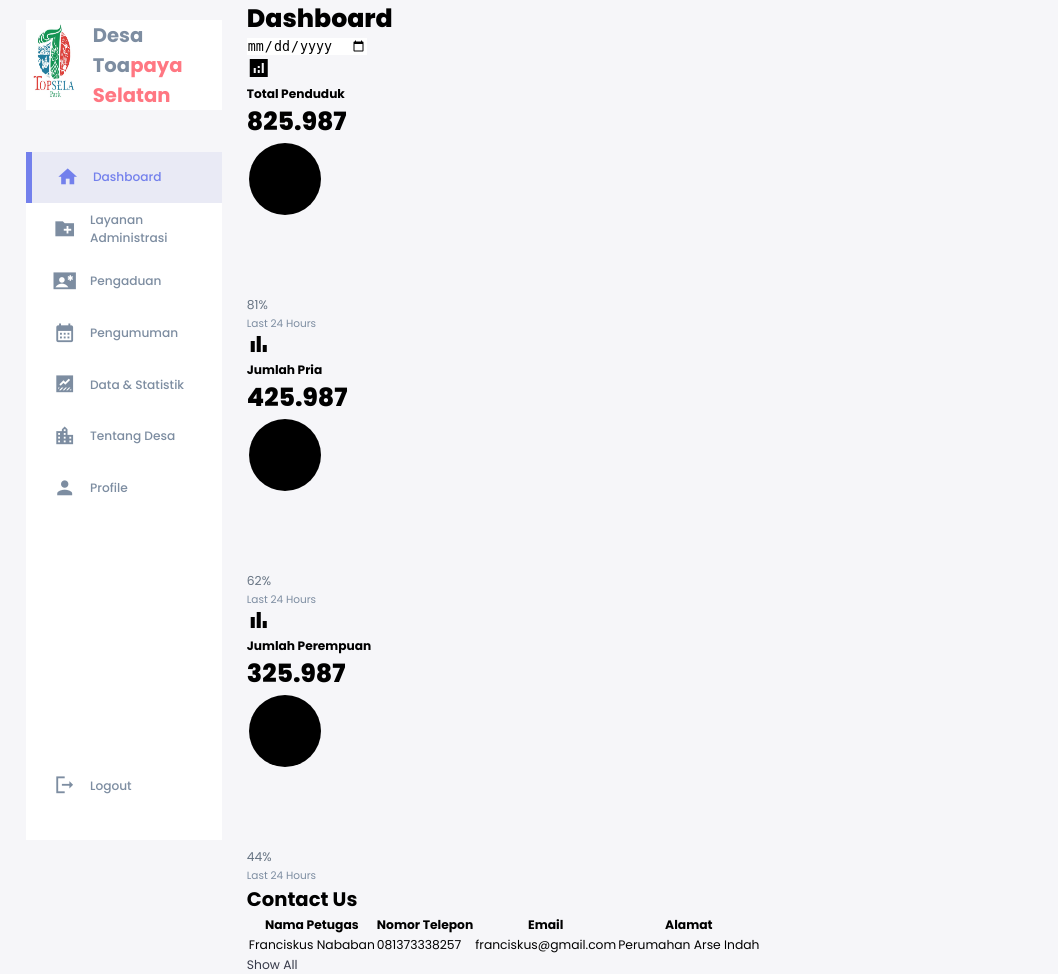
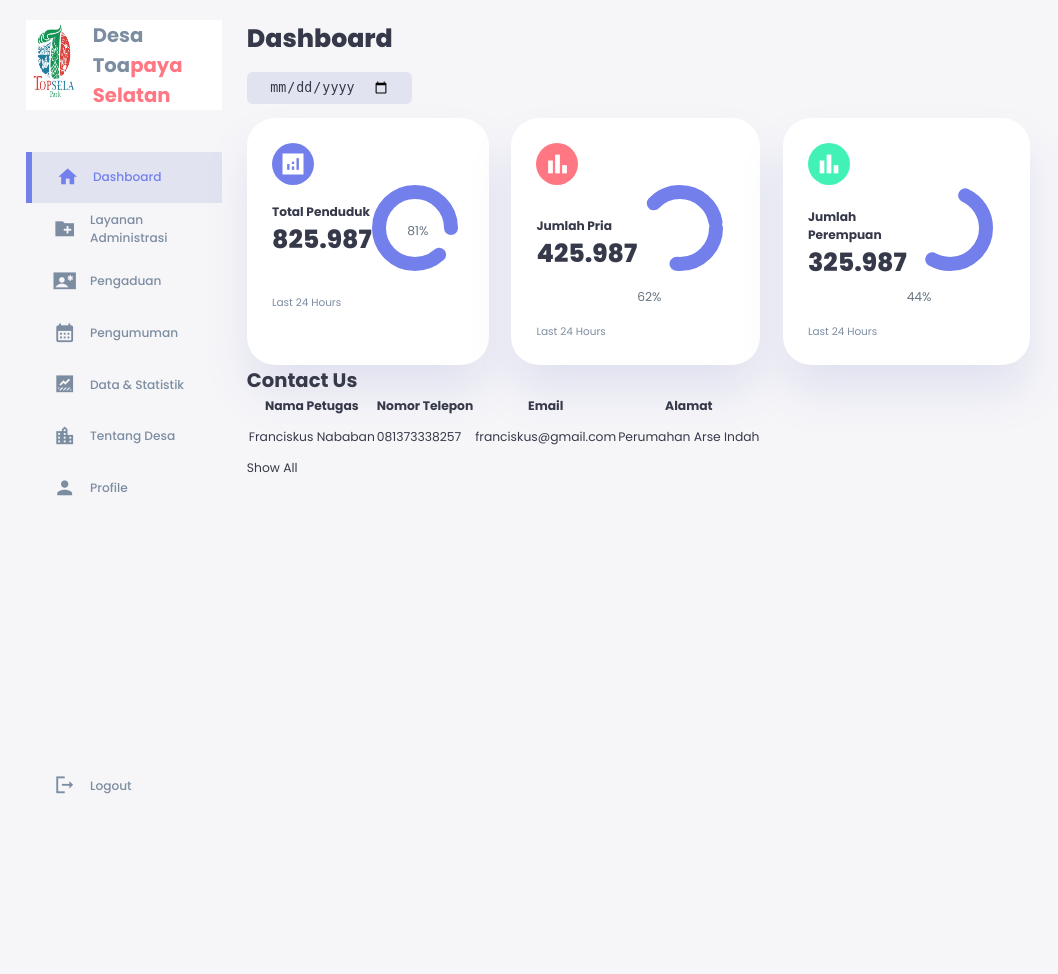
Before and after one commit to selioctaria/Sistem-Layanan-Digital-Desa-Toapaya-Selatan, a PHP site: page / in a window 1280 px wide. Shown: the whole page, without its empty margins (0-1058 px from the left). After the commit the page ends 794 px from the top, so only its background shows below. Run offline with PHP 8.4, Linux system fonts and the light colour scheme.

Commit message:
Update style.css

```diff
--- a/Beranda Admin/style.css
+++ b/Beranda Admin/style.css
@@ -47,6 +47,7 @@ body{
   background: var(--color-background);
   user-select: none;
   overflow-x: hidden;
+  color: var(--color-dark);
 }
 
 .container{
@@ -155,7 +156,6 @@ aside .close{
 /*====================================== SIDEBAR ========================================== */
 
 aside .sidebar{
-  background: white;
   display: flex;
   flex-direction: column;
   height: 86vh;
@@ -213,3 +213,144 @@ aside .sidebar a:hover{
 aside .sidebar a:hover span{
   margin-left: 1rem;
 }
+
+/*================================ MAIN =============================== */
+
+main{
+  margin-top: 1.4rem;
+}
+
+main .date{
+  display: inline-block;
+  background: var(--color-light);
+  border-radius: var(--border-radius-1);
+  margin-top: 1rem;
+  padding: 0.5rem 1.6rem;
+}
+
+main .date input[type="date"] {
+  background: transparent;
+  color: var(--color-dark);
+}
+
+main .insights{
+  display: grid;
+  grid-template-columns: repeat(3, 1fr);
+  gap: 1.6rem;
+}
+
+main .insights > div{
+  background: var(--color-white);
+  padding: var(--card-padding);
+  border-radius: var(--card-border-radius);
+  margin-top: 1rem;
+  box-shadow: var(--box-shadow);
+  transition: all 300ms ease;
+}
+
+main .insights > div:hover{
+  box-shadow: none;
+}
+
+main .insights > div span{
+  background: var(--color-primary);
+  padding: 0.5rem;
+  border-radius: 50%;
+  color: var(--color-white);
+  font-size: 2rem;
+}
+
+main .insights > div.expenses span{
+  background: var(--color-danger);
+}
+
+main .insights > div.income span{
+  background: var(--color-success);
+}
+
+main .insights > div .middle{
+  display: flex;
+  align-items: center;
+  justify-content: space-between;
+}
+
+main .insights .progress{
+  position: relative;
+  width: 92px;
+  height: 92px;
+  border-radius: 50%;
+}
+
+main .insights svg {
+  width: 7rem;
+  height: 7rem;
+}
+
+main .insights svg circle{
+  fill: none;
+  stroke: var(--color-primary);
+  stroke-width: 14;
+  stroke-linecap: round;
+  transform: translate(5px, 5px);
+  stroke-dasharray: 110;
+  stroke-dashoffset: 92;
+}
+
+main .insights .sales svg circle{
+  stroke-dashoffset: -30;
+  stroke-dasharray: 200;
+}
+
+main .insights .expenses svg circle{
+  stroke-dashoffset: 20;
+  stroke-dasharray: 80;
+}
+
+main .insights .income svg circle{
+  stroke-dashoffset: 35;
+  stroke-dasharray: 110;
+}
+
+main .insights .progress .number {
+  position: absolute;
+  top: 0;
+  left: 0;
+  height: 100%;
+  width: 100%;
+  display: flex;
+  justify-content: center;
+  align-items: center;
+}
+
+main .insights small{
+  margin-top: 1.3rem;
+  display: block;
+}
+
+/* ==================== RECENT ORDER ========================= */
+main .recent-orders{
+  margin-top: 2rem;
+}
+
+main .recent-orders h2{
+  margin-bottom: 0.8rem;
+}
+
+main .recent-orders table{
+  background: var(--color-white);
+  width: 100%;
+  border-radius: var(--card-border-radius);
+  padding: var(--card-padding);
+  text-align: center;
+  box-shadow: var(--box-shadow);
+  transition: all 300ms ease;
+}
+
+main .recent-orders table:hover{
+  box-shadow: none;
+}
+
+main table tbody td{
+  height: 2.8rem;
+  border-bottom: 1px;
+}
```
